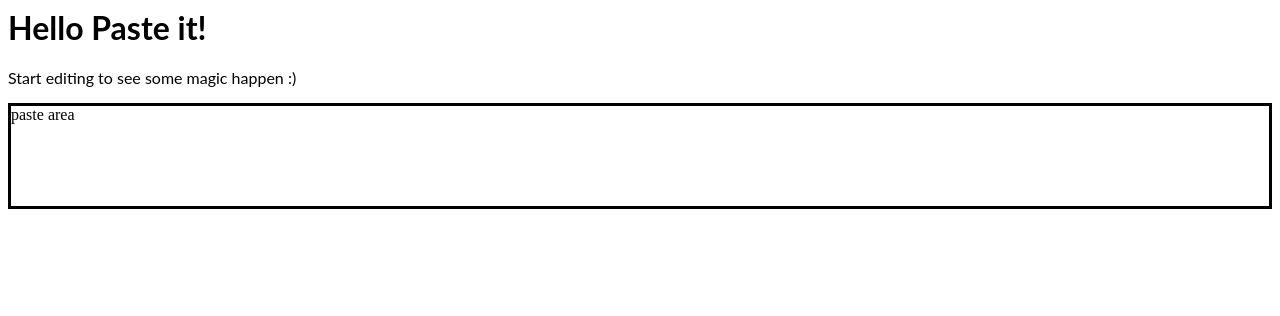
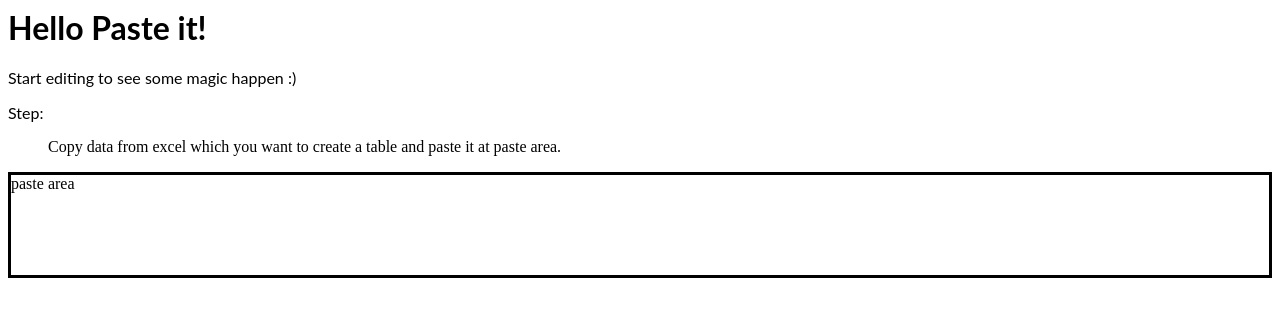
Before and after one commit to zombaki/angular-Paste-Table, an Angular app: page / in a window 1280 px wide. Shown: the top 316 px of the page. Built offline with nearby package versions, Linux system fonts and the light colour scheme.

Commit message:
1 file modified

```diff
--- a/src/app/app.component.html
+++ b/src/app/app.component.html
@@ -2,6 +2,12 @@
 <p>
   Start editing to see some magic happen :)
 </p>
+<p>
+  Step:
+</p>
+  <ul>
+    Copy data from excel which you want to create a table and paste it at paste area.
+  </ul>
 <div style="border:solid;height:100px"
   (paste)="data($event)">
   paste area
```
